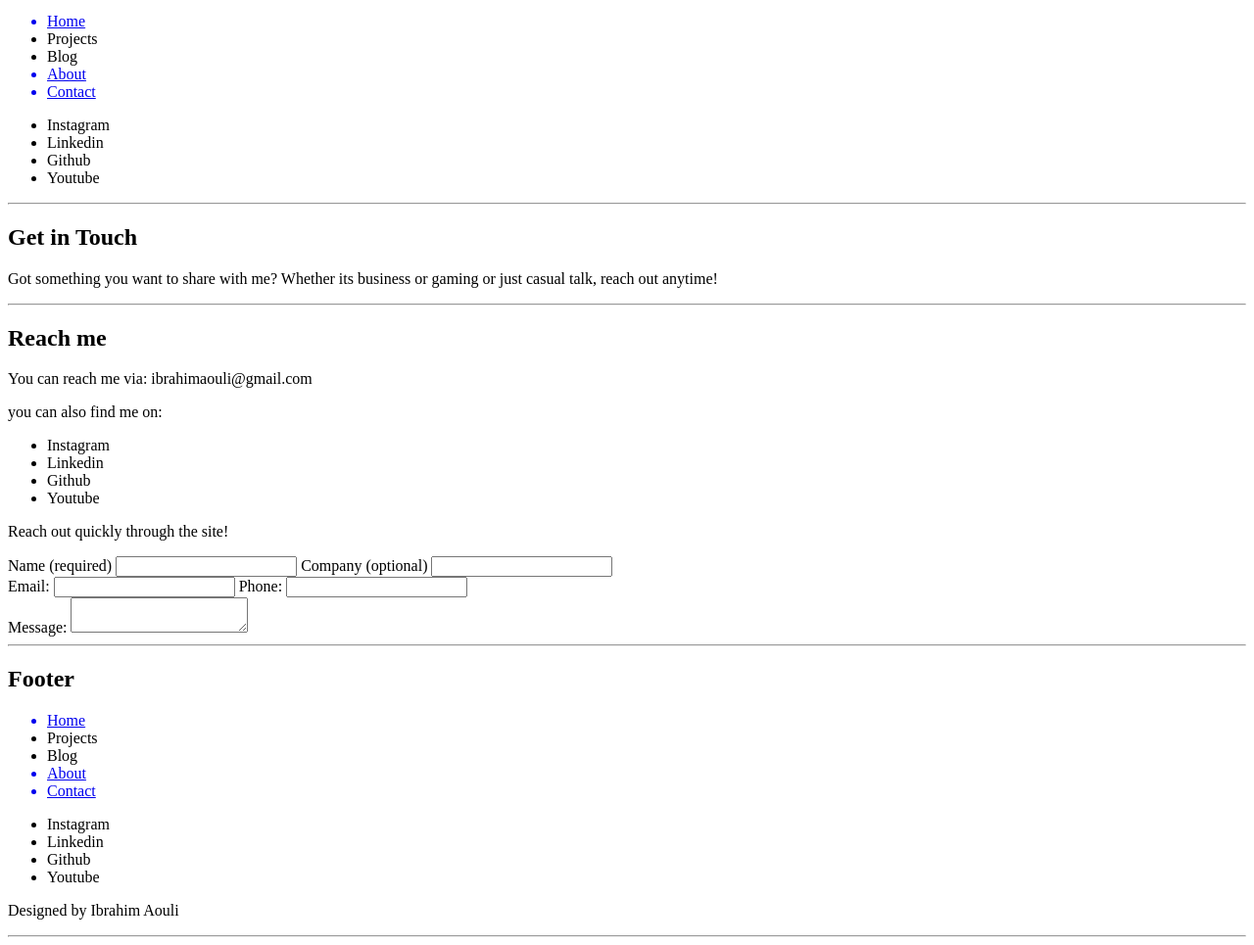
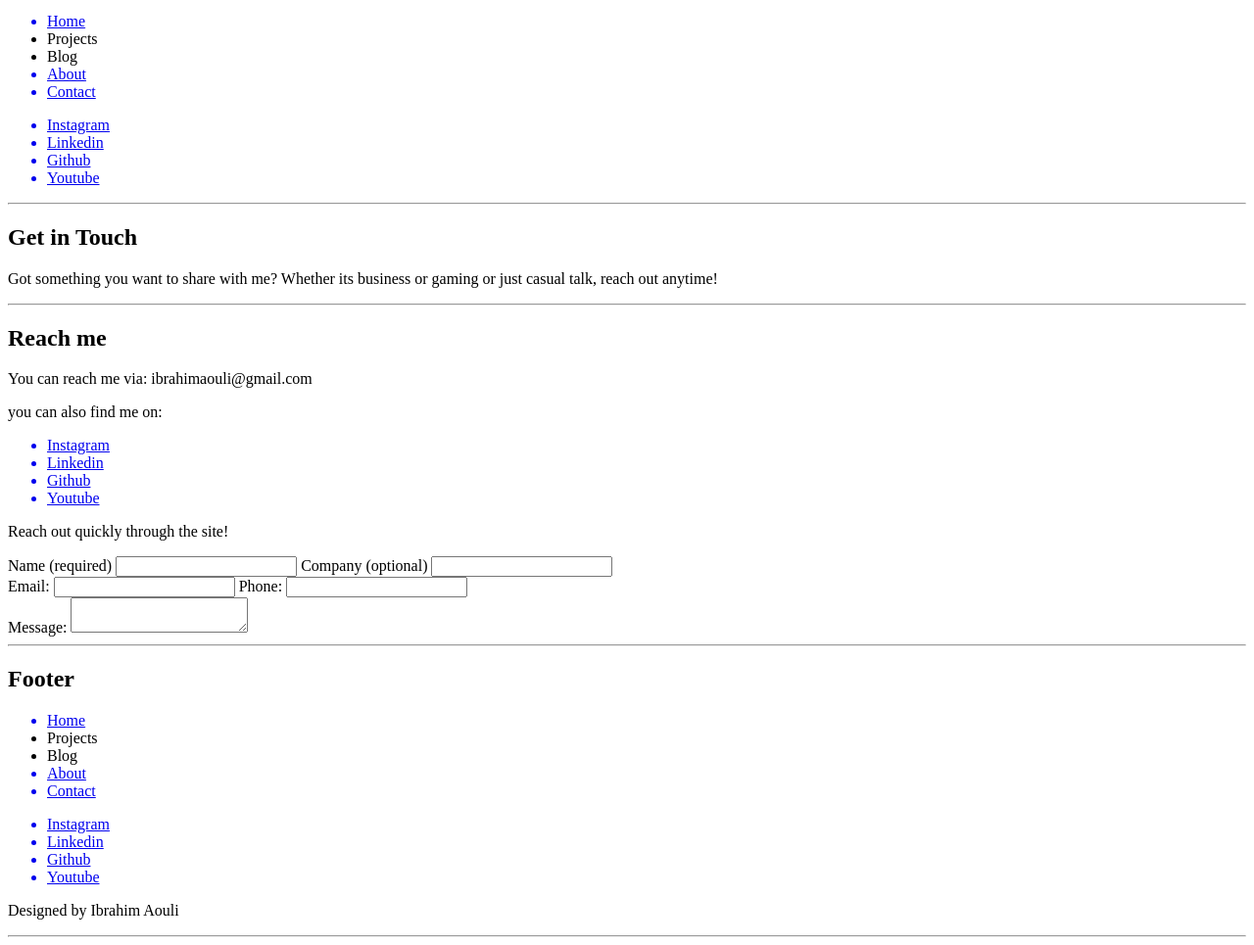
Before and after one commit to Ibrahim-Aouli/portfolio-site, a plain HTML site: page pages/Contact.html in a window 1280 px wide. Shown: the part 98-1063 px from the top of the page at 98% size. Drawn offline with Linux system fonts and the light colour scheme.

Commit message:
added all social links

```diff
--- a/pages/Contact.html
+++ b/pages/Contact.html
@@ -23,10 +23,10 @@
         </nav>
         <div class="social">
             <ul>
-                <li>Instagram</li>
-                <li>Linkedin</li>
-                <li>Github</li>
-                <li>Youtube</li>
+                <a href="https://www.instagram.com/ibrahimaouli/"><li>Instagram</li></a>
+                <a href="https://www.linkedin.com/in/ibrahim-aouli/"><li>Linkedin</li></a>
+                <a href="https://github.com/Ibrahim-Aouli"><li>Github</li></a>
+                <a href="https://www.youtube.com/@ibrahimaouli4201"><li>Youtube</li></a>
             </ul>
         </div>
     </header>
@@ -44,10 +44,10 @@
             <p>you can also find me on:</p>
             <div>
                 <ul>
-                    <li>Instagram</li>
-                    <li>Linkedin</li>
-                    <li>Github</li>
-                    <li>Youtube</li>
+                    <a href="https://www.instagram.com/ibrahimaouli/"><li>Instagram</li></a>
+                    <a href="https://www.linkedin.com/in/ibrahim-aouli/"><li>Linkedin</li></a>
+                    <a href="https://github.com/Ibrahim-Aouli"><li>Github</li></a>
+                    <a href="https://www.youtube.com/@ibrahimaouli4201"><li>Youtube</li></a>
                 </ul>
             </div>
 
@@ -82,10 +82,10 @@
         </nav>
         <div class="social">
             <ul>
-                <li>Instagram</li>
-                <li>Linkedin</li>
-                <li>Github</li>
-                <li>Youtube</li>
+                <a href="https://www.instagram.com/ibrahimaouli/"><li>Instagram</li></a>
+                <a href="https://www.linkedin.com/in/ibrahim-aouli/"><li>Linkedin</li></a>
+                <a href="https://github.com/Ibrahim-Aouli"><li>Github</li></a>
+                <a href="https://www.youtube.com/@ibrahimaouli4201"><li>Youtube</li></a>
             </ul>
         </div>
         <div class="legal">
```
Also changed, not shown: pages/About.html (+8 -8 lines), pages/home.html (+8 -8 lines).
